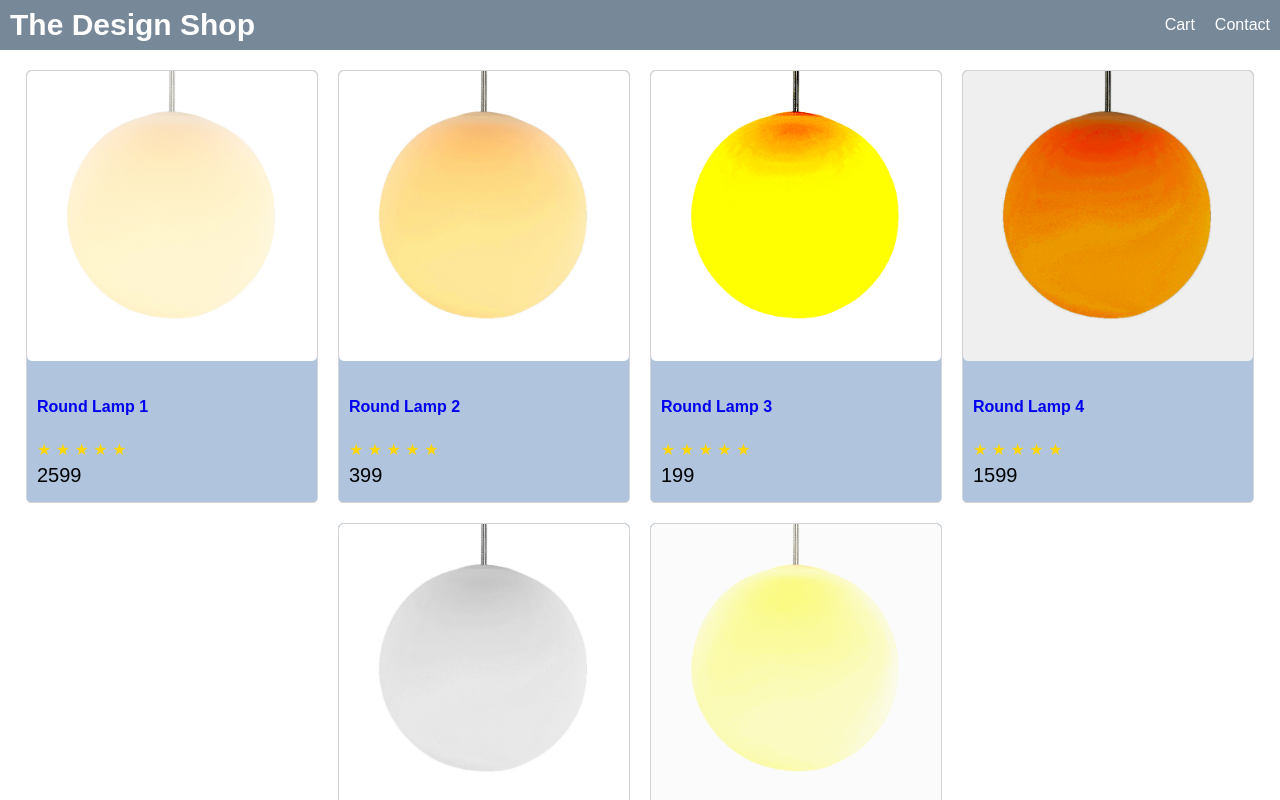
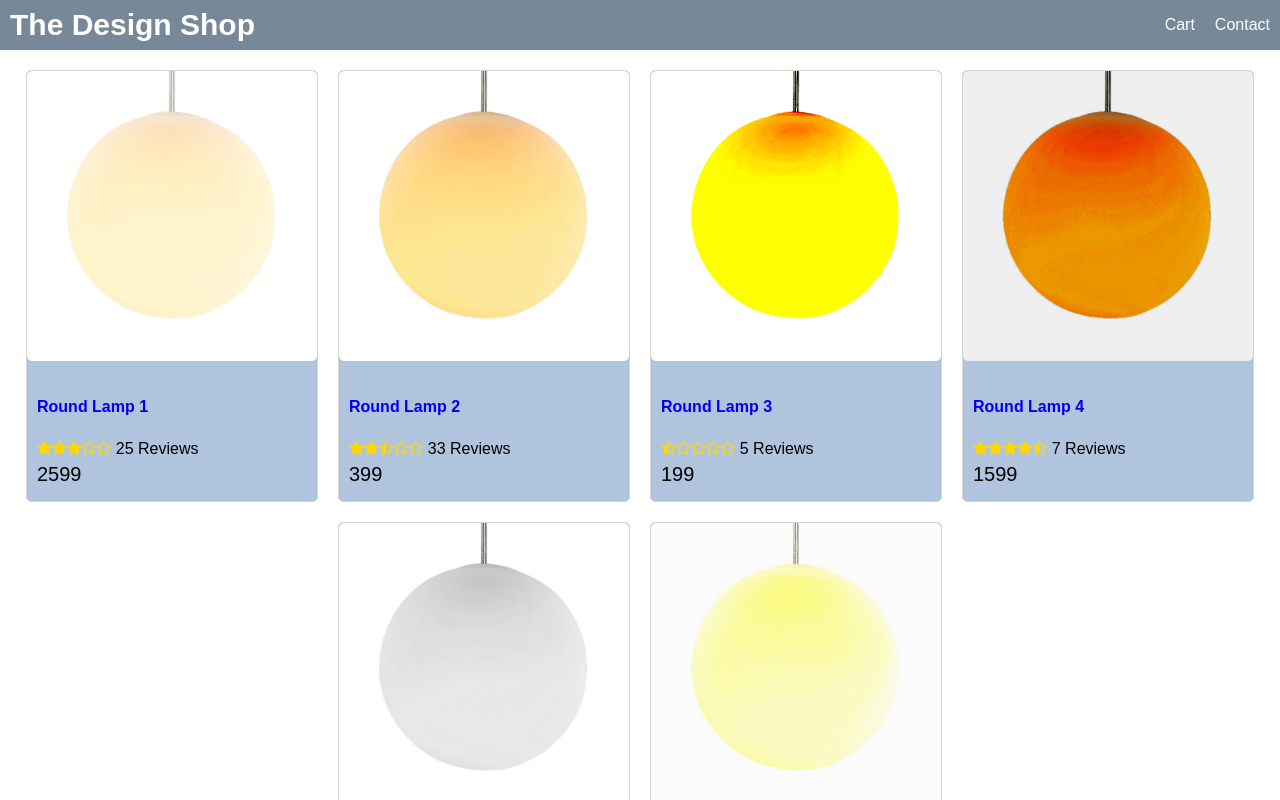
Before and after one commit to dandeloid/project-final, a React (Create React App) app in the folder frontend/: page / in a window 1280 px wide. Shown: the top 800 px of the page. Built offline with nearby package versions, Linux system fonts and the light colour scheme.

Commit message:
product + rating components

```diff
--- a/frontend/public/index.html
+++ b/frontend/public/index.html
@@ -9,6 +9,7 @@
       name="description"
       content="Web site created using create-react-app"
     />
+    <link rel="stylesheet" href="https://cdnjs.cloudflare.com/ajax/libs/font-awesome/4.7.0/css/font-awesome.min.css" />
     <title>The Final Project</title>
   </head>
   <body>
--- a/frontend/src/App.js
+++ b/frontend/src/App.js
@@ -1,5 +1,5 @@
 import React from 'react'
-
+import Product from './components/Product'
 import data from './data' // Products Data
 
 const App = () => {
@@ -19,22 +19,7 @@ const App = () => {
         <div className="row center">
           {/* Maps Product Cards */}
           {data.products.map(product => (
-            <div key={product._id} className="card">
-              <a href={`/product/${product._id}`}>
-               <img className="medium" src={product.image} alt={product.name} />
-              </a>
-              <div className="card-body">
-                <a href={`/product/${product._id}`}>
-                  <h2>{product.name}</h2>
-                </a>
-                <div className="rating">
-                  <span>
-                    &#9733; &#9733; &#9733; &#9733; &#9733;
-                  </span>
-                </div>
-                <div className="price">{product.price}</div>
-              </div>
-            </div>
+           <Product key={product._id} product= {product}/>
           ))}
         </div>
 
--- /dev/null
+++ b/frontend/src/components/Product.js
@@ -0,0 +1,22 @@
+import React from 'react'
+import Rating from './Rating'
+
+const Product = (props) => {
+  const {product} = props
+    return (
+        <div key={product._id} className="card">
+        <a href={`/product/${product._id}`}>
+         <img className="medium" src={product.image} alt={product.name} />
+        </a>
+        <div className="card-body">
+          <a href={`/product/${product._id}`}>
+            <h2>{product.name}</h2>
+          </a>
+          <Rating rating={product.rating} nrRating={product.nrRating} />
+          <div className="price">{product.price}</div>
+        </div>
+      </div>
+    )
+}
+
+export default Product
--- /dev/null
+++ b/frontend/src/components/Rating.js
@@ -0,0 +1,58 @@
+import React from 'react'
+// import data from '../data'
+
+const Rating = (props) => {
+    const {rating, nrRating} = props
+    return (
+        <div className="rating">
+        <span>
+        <i className={
+           rating >= 1
+            ? 'fa fa-star'
+            : rating >= 0.5
+            ? 'fa fa-star-half-o'
+            : 'fa fa-star-o'
+        } />
+        </span>
+        <span>
+        <i className={
+           rating >= 2
+            ? 'fa fa-star'
+            : rating >= 1.5
+            ? 'fa fa-star-half-o'
+            : 'fa fa-star-o'
+        } />
+        </span>
+        <span>
+        <i className={
+           rating >= 3
+            ? 'fa fa-star'
+            : rating >= 2.5
+            ? 'fa fa-star-half-o'
+            : 'fa fa-star-o'
+        } />
+        </span>
+        <span>
+        <i className={
+           rating >= 4
+            ? 'fa fa-star'
+            : rating >= 3.5
+            ? 'fa fa-star-half-o'
+            : 'fa fa-star-o'
+        } />
+        </span>
+        <span>
+        <i className={
+           rating >= 5
+            ? 'fa fa-star'
+            : rating >= 4.5
+            ? 'fa fa-star-half-o'
+            : 'fa fa-star-o'
+        } />
+        </span>
+        <span>  {nrRating} Reviews</span>
+      </div>
+    )
+}
+
+export default Rating
--- a/frontend/src/data.js
+++ b/frontend/src/data.js
@@ -7,8 +7,8 @@ const data = {
             image: 'assets/p1.jpeg',
             price: 2599,
             brand: 'Gucci',
-            rating: 5,
-            numReviews: 10,
+            rating: 3,
+            nrRating: 25,
             description: 'a round lamp',
         },
         {
@@ -18,8 +18,8 @@ const data = {
             image: 'assets/p2.jpeg',
             price: 399,
             brand: 'Sunny Drip',
-            rating: 5,
-            numReviews: 10,
+            rating: 2.5,
+            nrRating: 33,
             description: 'a round lamp',
         },
         {
@@ -29,8 +29,8 @@ const data = {
             image: 'assets/p3.jpeg',
             price: 199,
             brand: 'BMW',
-            rating: 5,
-            numReviews: 10,
+            rating: 0.5,
+            nrRating: 5,
             description: 'a round lamp',
         },
         {
@@ -40,8 +40,8 @@ const data = {
             image: 'assets/p4.jpeg',
             price: 1599,
             brand: 'Lights R Us',
-            rating: 5,
-            numReviews: 10,
+            rating: 4.6,
+            nrRating: 7,
             description: 'a round lamp',
         },
         {
@@ -51,8 +51,8 @@ const data = {
             image: 'assets/p5.jpeg',
             price: 99,
             brand: 'BrightBall',
-            rating: 5,
-            numReviews: 10,
+            rating: 2.1,
+            nrRating: 6,
             description: 'a round lamp',
         },
         {
@@ -62,8 +62,8 @@ const data = {
             image: 'assets/p6.jpeg',
             price: 299,
             brand: 'Lampville',
-            rating: 5,
-            numReviews: 10,
+            rating: 3.4,
+            nrRating: 23,
             description: 'a round lamp',
         },
     ]
--- a/frontend/src/index.css
+++ b/frontend/src/index.css
@@ -104,3 +104,7 @@ img.medium {
   color: gold;
   /* margin: 0.1rem; */
 }
+
+.rating span:last-child {
+  color: black;
+}
```
